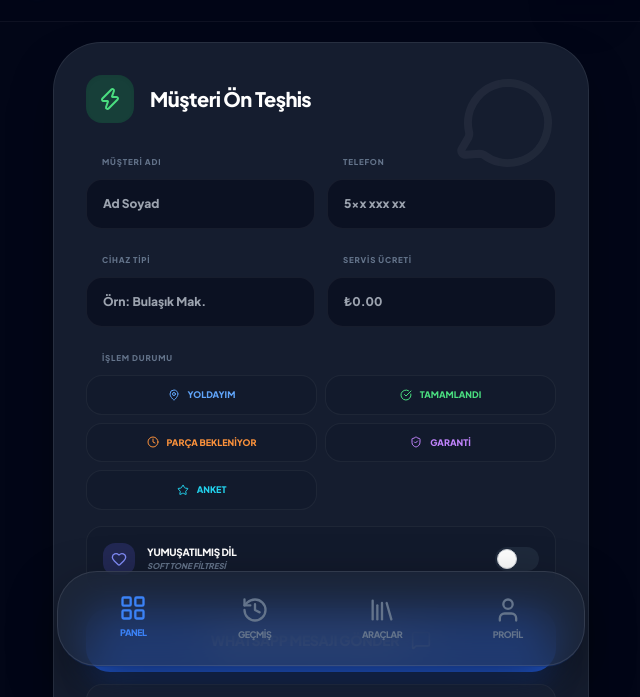
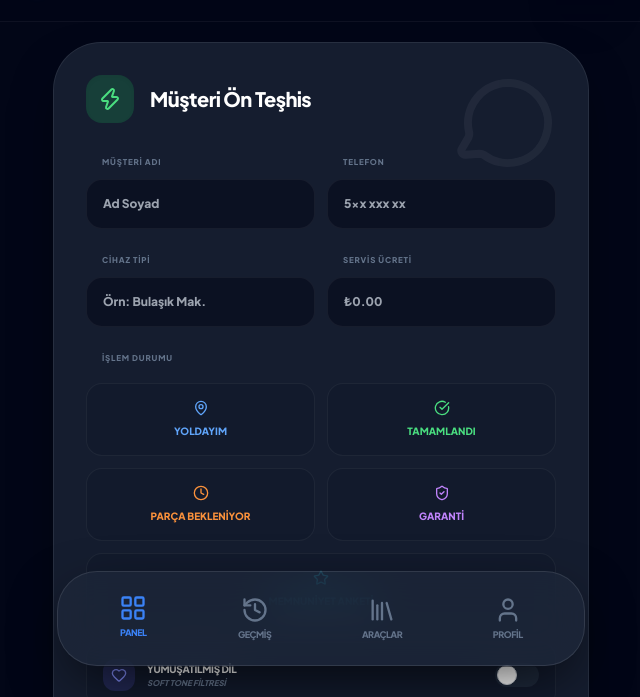
Before and after one commit to DefaultSpace/ServisBot-AI, a plain HTML site: page index.html in a window 1280 px wide. Shown: the part 102-799 px from the top of the page, without its empty margins (319-959 px from the left). Drawn offline with nearby package versions, Linux system fonts and the light colour scheme.

Commit message:
UI enhancements for status chips and layout

```diff
--- a/index.html
+++ b/index.html
@@ -182,29 +182,29 @@
                     </div>
 
                     <!-- Durum Butonları (Status Chips) -->
-                    <div class="space-y-2">
+                    <div class="space-y-4">
                         <label class="text-[8px] font-black text-slate-500 uppercase tracking-widest ml-4">İŞLEM
                             DURUMU</label>
-                        <div class="grid grid-cols-2 gap-2">
+                        <div class="grid grid-cols-2 gap-3">
                             <button onclick="app.setStatus('COMING', this)"
-                                class="status-chip p-3 rounded-2xl border border-white/5 bg-slate-900/40 text-[9px] font-black text-blue-400 flex items-center justify-center gap-2 transition-all">
-                                <i data-lucide="map-pin" class="w-3 h-3"></i> YOLDAYIM
+                                class="status-chip p-4 rounded-2xl border border-white/5 bg-slate-900/40 text-[10px] font-black text-blue-400 flex flex-col items-center justify-center gap-2 transition-all hover:bg-blue-500/5 active:scale-95 group">
+                                <i data-lucide="map-pin" class="w-4 h-4 group-hover:animate-bounce"></i> YOLDAYIM
                             </button>
                             <button onclick="app.setStatus('COMPLETED', this)"
-                                class="status-chip p-3 rounded-2xl border border-white/5 bg-slate-900/40 text-[9px] font-black text-green-400 flex items-center justify-center gap-2 transition-all">
-                                <i data-lucide="check-circle" class="w-3 h-3"></i> TAMAMLANDI
+                                class="status-chip p-4 rounded-2xl border border-white/5 bg-slate-900/40 text-[10px] font-black text-green-400 flex flex-col items-center justify-center gap-2 transition-all hover:bg-green-500/5 active:scale-95 group">
+                                <i data-lucide="check-circle" class="w-4 h-4 group-hover:scale-110"></i> TAMAMLANDI
                             </button>
                             <button onclick="app.setStatus('PENDING_PART', this)"
-                                class="status-chip p-3 rounded-2xl border border-white/5 bg-slate-900/40 text-[9px] font-black text-orange-400 flex items-center justify-center gap-2 transition-all">
-                                <i data-lucide="clock" class="w-3 h-3"></i> PARÇA BEKLENİYOR
+                                class="status-chip p-4 rounded-2xl border border-white/5 bg-slate-900/40 text-[10px] font-black text-orange-400 flex flex-col items-center justify-center gap-2 transition-all hover:bg-orange-500/5 active:scale-95 group">
+                                <i data-lucide="clock" class="w-4 h-4 group-hover:rotate-12"></i> PARÇA BEKLENİYOR
                             </button>
                             <button onclick="app.setStatus('WARRANTY', this)"
-                                class="status-chip p-3 rounded-2xl border border-white/5 bg-slate-900/40 text-[9px] font-black text-purple-400 flex items-center justify-center gap-2 transition-all">
-                                <i data-lucide="shield-check" class="w-3 h-3"></i> GARANTİ
+                                class="status-chip p-4 rounded-2xl border border-white/5 bg-slate-900/40 text-[10px] font-black text-purple-400 flex flex-col items-center justify-center gap-2 transition-all hover:bg-purple-500/5 active:scale-95 group">
+                                <i data-lucide="shield-check" class="w-4 h-4 group-hover:animate-pulse"></i> GARANTİ
                             </button>
                             <button onclick="app.setStatus('SURVEY', this)"
-                                class="status-chip p-3 rounded-2xl border border-white/5 bg-slate-900/40 text-[9px] font-black text-cyan-400 flex items-center justify-center gap-2 transition-all">
-                                <i data-lucide="star" class="w-3 h-3"></i> ANKET
+                                class="status-chip p-4 rounded-2xl border border-white/5 bg-slate-900/40 text-[10px] font-black text-cyan-400 flex flex-col items-center justify-center gap-2 transition-all hover:bg-cyan-500/5 active:scale-95 group col-span-2">
+                                <i data-lucide="star" class="w-4 h-4 group-hover:spin"></i> MEMNUNİYET ANKETİ
                             </button>
                         </div>
                         <input type="hidden" id="current-status" value="COMING">
```
